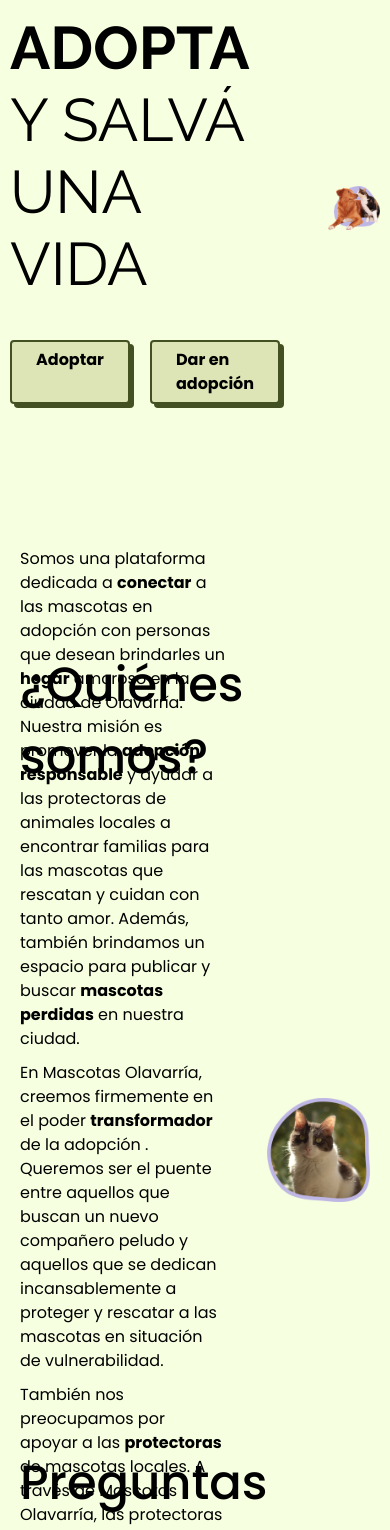
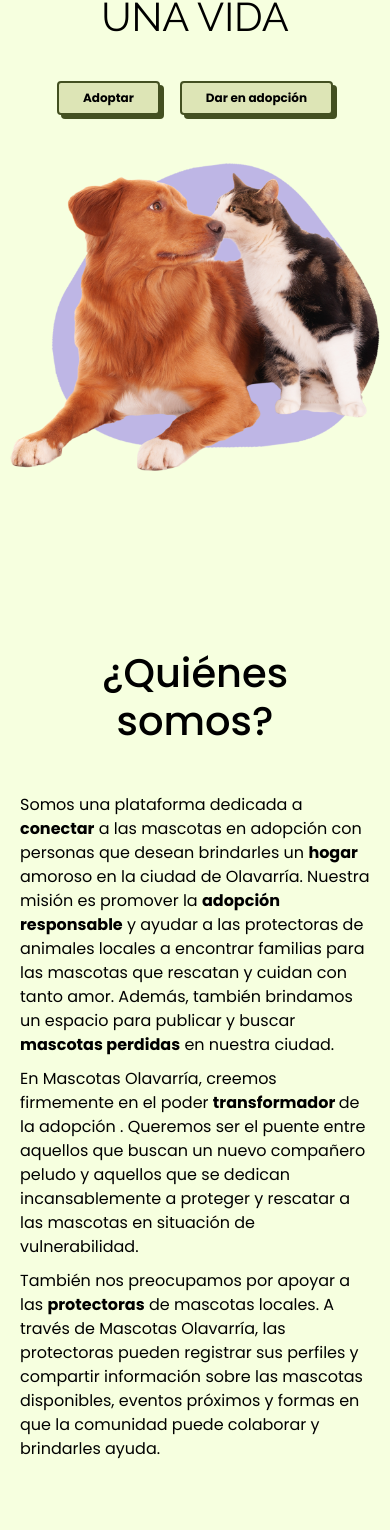
Before and after one commit to sofiamatrella/mascotas-olavarria-web, a Next.js app: page / in a window 390 px wide. Shown: the part 270-1800 px from the top of the page. Built offline with nearby package versions, Linux system fonts and the light colour scheme.

Commit message:
Fixed responsive

```diff
--- a/src/styles/AboutUs.module.css
+++ b/src/styles/AboutUs.module.css
@@ -1,5 +1,5 @@
 .container {
-  height: calc(100vh - 110px);
+  height: 100%;
   width: 100%;
   display: flex;
   flex-direction: column;
@@ -12,16 +12,18 @@
   font-family: var(--poppins-font);
   font-weight: 500;
 }
+
 .image_text_container {
   display: flex;
   height: 100%;
   align-items: center;
   justify-content: center;
   gap: 40px;
+  flex-wrap: wrap;
 }
 
 .text_container {
-  width: 100%;
+  flex: 2;
 }
 
 .text {
@@ -35,5 +37,25 @@
 }
 
 .image_container {
-  width: 50%;
+  flex: 1;
 }
+
+@media (320px <= width <= 480px) {
+  .container {
+    gap: 3rem;
+  }
+
+  .title {
+    font-size: 2.5rem;
+    text-align: center;
+    line-height: 1.2;
+  }
+
+  .image_text_container {
+    flex-direction: column;
+  }
+
+  .image_container {
+    display: none;
+  }
+}
--- a/src/styles/FAQ.module.css
+++ b/src/styles/FAQ.module.css
@@ -4,7 +4,6 @@
   width: 100%;
   display: flex;
   flex-direction: column;
-  /* justify-content: center; */
   align-items: center;
   gap: 3rem;
   padding: 10px;
@@ -72,3 +71,11 @@
 .icon_open {
   transform: rotate(180deg);
 }
+
+@media (320px <= width <= 480px) {
+  .title {
+    font-size: 2.5rem;
+    text-align: center;
+    line-height: 1.2;
+  }
+}
--- a/src/styles/Landing.module.css
+++ b/src/styles/Landing.module.css
@@ -1,15 +1,14 @@
 .container {
-  height: calc(100vh - 110px);
+  height: 100%;
   width: 100%;
   margin-top: 15px;
   display: flex;
-  justify-content: center;
   align-items: center;
   gap: 3rem;
 }
 
 .text_container {
-  width: 100%;
+  flex: 1;
   display: flex;
   flex-direction: column;
   align-items: center;
@@ -25,7 +24,7 @@
 }
 
 .image_container {
-  width: 100%;
+  flex: 1;
 }
 
 .buttons_container {
@@ -57,3 +56,35 @@
   font-weight: 700;
   font-size: 1rem;
 }
+
+@media (320px <= width <= 480px) {
+  .container {
+    height: calc(100vh - 110px);
+    width: 100%;
+    flex-direction: column;
+    gap: 3rem;
+    justify-content: center;
+  }
+
+  .text_container {
+    justify-content: center;
+    flex: 0;
+  }
+
+  .text {
+    font-size: 2.5rem;
+    line-height: 1.2;
+  }
+
+  .image_container {
+    flex: 0;
+  }
+
+  .button {
+    font-size: 0.75rem;
+  }
+
+  .button:hover {
+    font-size: 0.75rem;
+  }
+}
```
